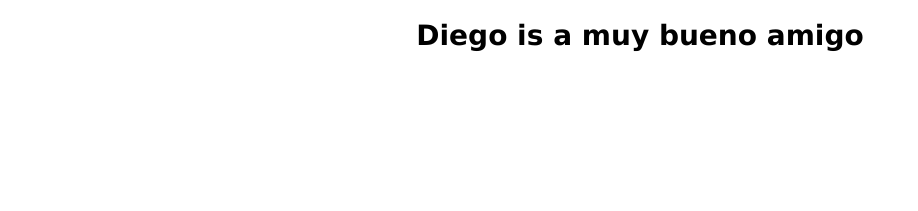
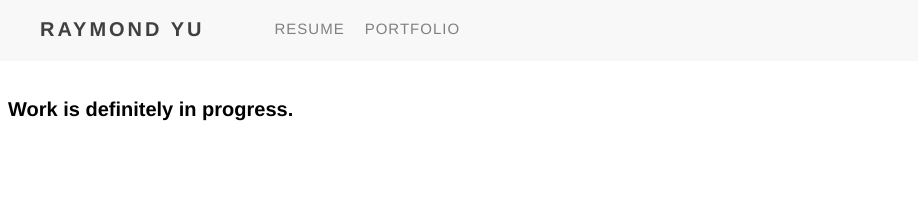
Before and after one commit to raymondhcyu/raymondhcyu.github.io, a plain HTML site: page raymond/index.html in a window 1280 px wide. Shown: the whole page, without its empty margins (0-918 px from the left). Drawn offline with Linux system fonts and the light colour scheme.

Commit message:
Created home page

```diff
--- a/raymond/index.html
+++ b/raymond/index.html
@@ -3,42 +3,108 @@
 
 <head>
     <meta charset = "utf-8">
-    <title>huehuehue</title>
+    <title>Raymond Yu | Personal Website</title>
     <link rel="icon" type="image/png" href="../images/letterR.png">
     <meta name="viewport" content="width=device-width, initial-scale=1">
-</head>
 
 <style>
-  h1 {
+
+nav {
+    width: 100%;
+    position: absolute;
+    top: 0;
+    left: 0;
+    background-color: #F8F8F8;
+    overflow: hidden;
+}
+
+nav a {
+    display: block;
+    float: left;
+
+    color: #808080;
+    text-decoration: none;
+    font-family: oxygen, Helvetica, sans-serif;
+    font-size: 15px;
+    letter-spacing: 1px;
+
+    padding-top: 20px;
+    padding-bottom: 20px;
+    padding-right: 10px;
+    padding-left: 10px;
+}
+
+nav a:hover {
+  /* background-color: #ddd; */
+  color: #17365D;
+}
+
+#raymond {
+    font-family: oxygen, Helvetica, sans-serif;
+    font-size: 20px;
+    font-weight: 900;
+    letter-spacing: 3px;
+    color: #404040;
+
+    padding-top: 17.5px;
+    padding-left: 40px;
+    padding-right: 40px;
+    margin-right: 20px;
+    margin-left: 0px;
+}
+
+div.about {
+    height: 200px;
+    line-height: 200px;
+    text-align: left;
+}
+
+span {
+    display: inline-block;
+    vertical-align: middle;
+    line-height: normal;
+}
+
+h1 {
     color: black;
-    font-family: verdana;
-    font-size: 175%;
+    font-family: oxygen, Helvetica, sans-serif;
+    font-size: 200%;
   }
 
-  h2 {
+h2 {
     color: black;
-    font-family: verdana;
-    font-size: 100%;
-  }
-
-  h3 {
-    color: black;
-    font-family: calibri;
+    font-family: oxygen, Helvetica, sans-serif;
     font-size: 125%;
   }
 
-  h4 {
-    color: black;
-    font-family: verdana;
-    font-size: 75%;
+h3 {
+    letter-spacing: 0px;
+    line-height: 0px;
+    height: 0px;
+    font-weight: normal;
+  }
+
+h4 {
+    letter-spacing: 3px;
+    line-height: 0px;
+    height: 0px;
+    font-weight: thick;
+    vertical-align: text-top;
   }
 </style>
+</head>
 
-<center>
-<h1>Diego is a muy bueno amigo</h1>
-</center>
-<br>
+<body>
 
+<nav>
+    <a id="raymond" href="#">RAYMOND YU</a>
+    <a href="#">RESUME</a>
+    <a href="#">PORTFOLIO</a>
+</nav>
+
+<div class="about">
+<span><h2>Work is definitely in progress.</h2></span>
 </div>
 
+</body>
 </html>
```
